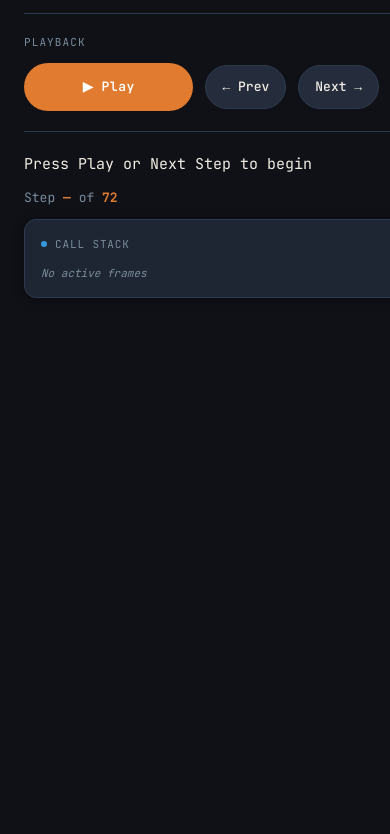
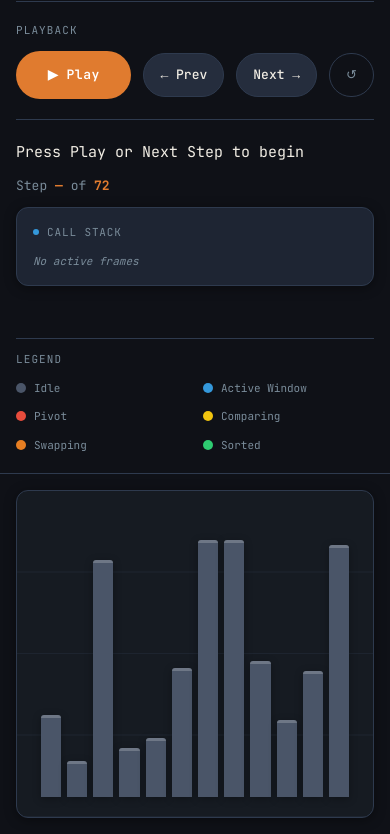
Before and after one commit to Sanil-Sth/Quick-Sort-visualizer, a plain HTML site: page index.html in a window 390 px wide. Shown: the part 516-1350 px from the top of the page. Before the commit the page ends 844 px from the top, so only its background shows below. Drawn offline with Linux system fonts and the light colour scheme.

Commit message:
Add mobile layout styles for screens ≤ 600px

```diff
--- a/css/layout.css
+++ b/css/layout.css
@@ -261,3 +261,92 @@ body.is-resizing #controls,
 body.is-resizing #canvas {
   pointer-events: none;
 }
+
+/* ── MOBILE LAYOUT (≤ 600px) ── */
+@media (max-width: 600px) {
+
+  /* App shell scrolls naturally on mobile — no fixed viewport height */
+  .app-wrapper {
+    height: auto;
+    overflow: visible;
+    min-height: 100vh;
+  }
+
+  /* Header shrinks padding and font */
+  #app-header {
+    padding: 0 var(--space-4);
+    height: 52px;
+  }
+
+  .header-title {
+    font-size: var(--text-lg);
+  }
+
+  .header-badge {
+    display: none;
+  }
+
+  /* Stack panels vertically: controls on top, chart below */
+  .body-split {
+    display: flex;
+    flex-direction: column;
+    height: auto;
+  }
+
+  /* Hide the drag resizer entirely on mobile */
+  #resizer {
+    display: none;
+  }
+
+  /* Controls panel — full width, natural height, no overflow scroll */
+  #controls {
+    order: 1;
+    min-width: unset;
+    min-height: unset;
+    overflow-y: visible;
+    padding: var(--space-5) var(--space-4);
+    border-right: none;
+    border-bottom: 1px solid var(--border-subtle);
+  }
+
+  /* Legend unpins from bottom — flows naturally in the controls column */
+  #legend {
+    margin-top: var(--space-4);
+  }
+
+  /* Preset grid stays 2 cols — fits fine on mobile */
+  .preset-grid {
+    grid-template-columns: 1fr 1fr;
+  }
+
+  /* Playback row wraps if screen is very narrow */
+  .playback-row {
+    flex-wrap: wrap;
+  }
+
+  /* Canvas panel — full width, fixed height for the chart */
+  #canvas {
+    order: 2;
+    min-width: unset;
+    min-height: unset;
+    padding: var(--space-4);
+    height: 360px;
+    flex-shrink: 0;
+  }
+
+  /* Bar chart fills the fixed canvas height */
+  #bar-chart {
+    height: 100%;
+    min-height: unset;
+  }
+
+  /* Custom input fills full width on mobile */
+  .custom-input {
+    min-width: unset;
+    width: 100%;
+  }
+
+  .custom-input-row {
+    flex-wrap: wrap;
+  }
+}
```
